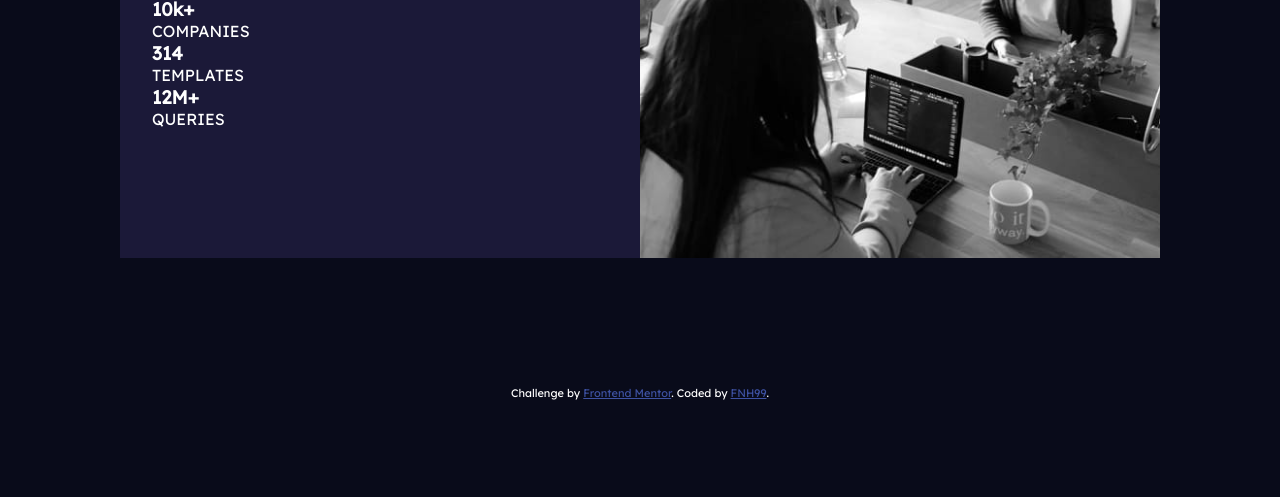
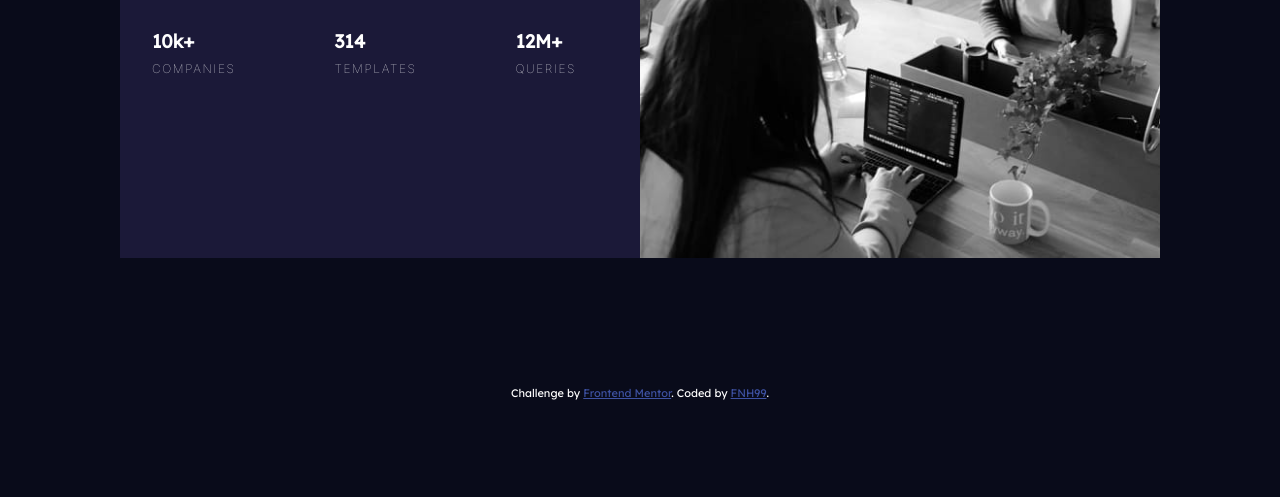
Before and after one commit to FNH99/stats-preview-card-component-main, a plain HTML site: page index.html in a window 1280 px wide. Shown: the part 303-800 px from the top of the page. Drawn offline with Linux system fonts and the light colour scheme.

Commit message:
updated css

```diff
--- a/index.html
+++ b/index.html
@@ -8,7 +8,7 @@
 
   <link rel="preconnect" href="https://fonts.googleapis.com">
   <link rel="preconnect" href="https://fonts.gstatic.com" crossorigin>
-  <link href="https://fonts.googleapis.com/css2?family=Inter:wght@400;700&family=Lexend+Deca&display=swap" rel="stylesheet">
+  <link href="https://fonts.googleapis.com/css2?family=Inter:wght@100;400;700&family=Lexend+Deca&display=swap" rel="stylesheet">
 
   <title>Frontend Mentor | Stats preview card component</title>
 
--- a/style.css
+++ b/style.css
@@ -1,7 +1,7 @@
 * {
     margin: 0;
     padding: 0;
-    font-family: 'Inter', sans-serif;
+
     font-family: 'Lexend Deca', sans-serif;
 }
 
@@ -34,6 +34,7 @@ span {
 
 .grid-card.text {
     padding: 2rem;
+    padding-right: 4rem;
 }
 
 img {
@@ -42,12 +43,28 @@ img {
     object-fit: cover;
 }
 
+.stats-container {
+    display: flex;
+    justify-content: space-between;
+    margin-top: 2rem;
+}
+
+.stats-card p{
+    font-family: 'Inter', sans-serif;
+    font-weight: 100;
+    margin-top: 0.5rem;
+    font-size: 0.75rem;
+    letter-spacing: 0.1rem;
+}
+
+
 @media screen and (max-width: 800px) {
     .grid-container {
         display: flex;
         flex-direction: column-reverse;
     }
     .grid-card.text {
+        padding: 2rem;
         text-align: center;
         font-size: smaller;
     }
```
